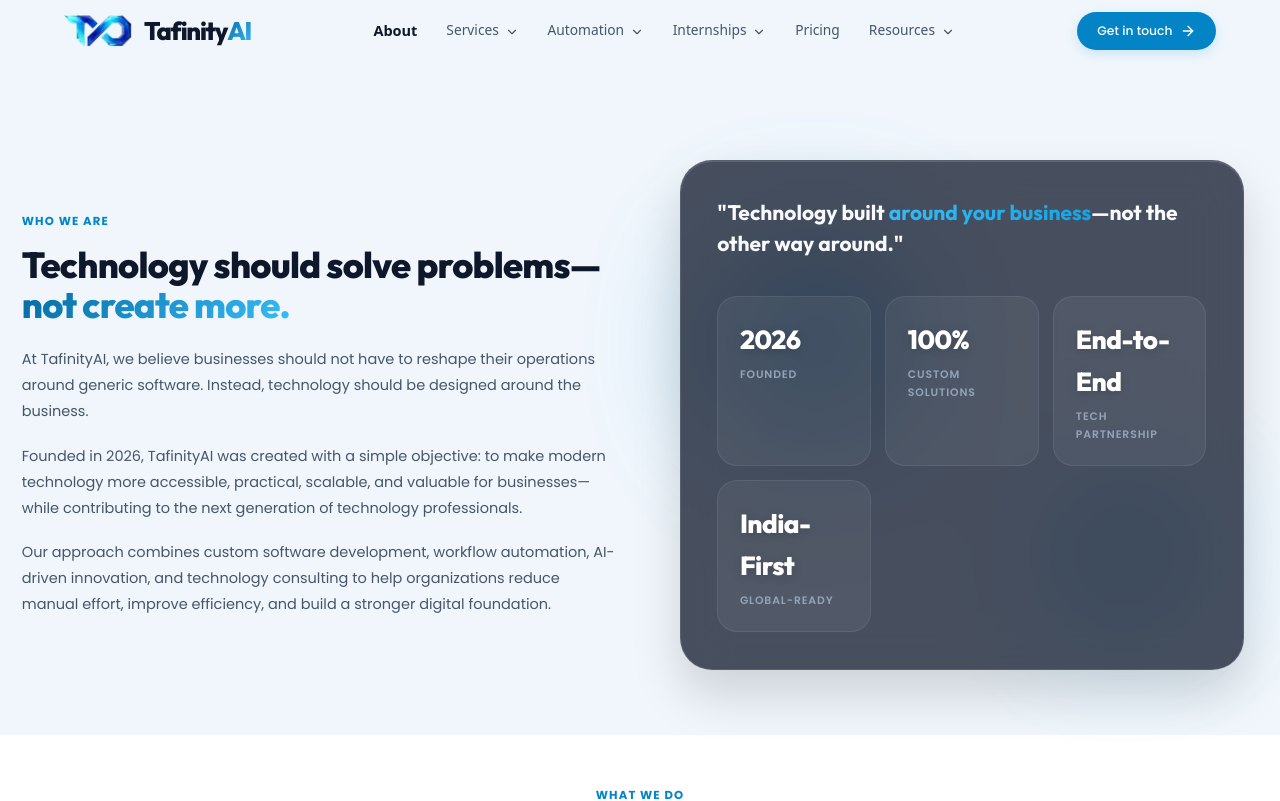
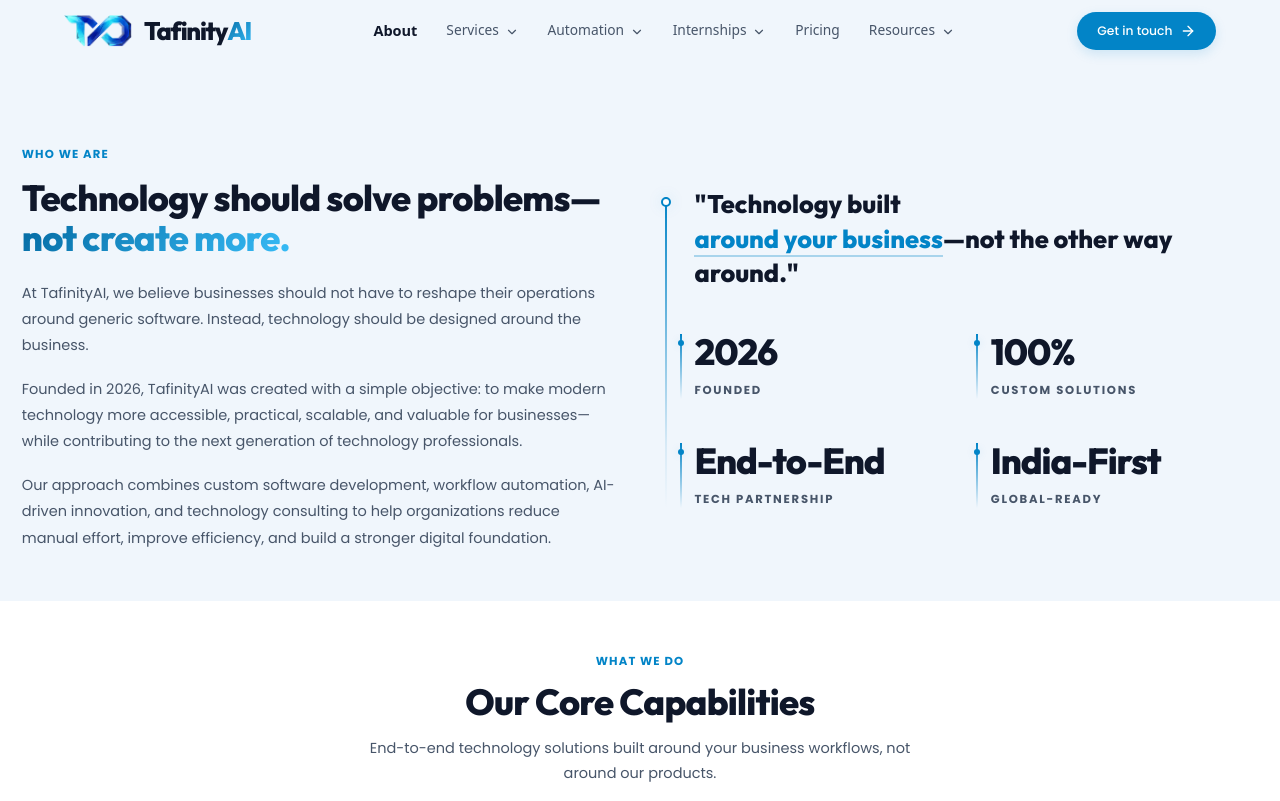
Before and after one commit to TafinityAI-LLP/tai, a React (Vite) app: page /about in a window 1280 px wide. Shown: the top 801 px of the page. Built offline with nearby package versions, Linux system fonts and the light colour scheme.

Commit message:
Implement borderless glowing axis layout for WHO WE ARE section in About page

```diff
--- a/src/pages/About.jsx
+++ b/src/pages/About.jsx
@@ -146,59 +146,42 @@ const About = () => {
                             </p>
                         </motion.div>
 
-                        <motion.div initial="hidden" whileInView="visible" viewport={{ once: true }} variants={fadeInRight} style={{ position: 'relative', zIndex: 1, padding: '1rem' }}>
-                            {/* Glowing animated orbs behind the glass */}
-                            <div className="pulse" style={{ position: 'absolute', top: '20%', left: '10%', width: '180px', height: '180px', background: 'var(--accent-color)', borderRadius: '50%', filter: 'blur(70px)', opacity: 0.5, zIndex: -1 }} />
-                            <div className="pulse" style={{ position: 'absolute', bottom: '10%', right: '10%', width: '150px', height: '150px', background: '#38bdf8', borderRadius: '50%', filter: 'blur(60px)', opacity: 0.4, animationDelay: '1s', zIndex: -1 }} />
+                        <motion.div initial="hidden" whileInView="visible" viewport={{ once: true }} variants={fadeInRight}>
+                            <div style={{ position: 'relative', paddingLeft: '2rem' }}>
+                                {/* Main Axis Line */}
+                                <div style={{ position: 'absolute', left: 0, top: '10px', bottom: 0, width: '2px', background: 'linear-gradient(180deg, var(--accent-color), rgba(2,132,199,0.1) 80%, transparent)' }} />
 
-                            <div style={{
-                                background: 'rgba(15, 23, 42, 0.75)',
-                                backdropFilter: 'blur(24px)',
-                                WebkitBackdropFilter: 'blur(24px)',
-                                borderRadius: '32px',
-                                padding: '2.5rem',
-                                border: '1px solid rgba(255, 255, 255, 0.1)',
-                                boxShadow: '0 25px 50px rgba(0,0,0,0.15), inset 0 1px 1px rgba(255,255,255,0.15)',
-                                position: 'relative',
-                                overflow: 'hidden'
-                            }}>
-                                <p style={{ fontSize: '1.45rem', fontFamily: 'var(--font-display)', fontWeight: 700, lineHeight: 1.5, color: '#f8fafc', marginBottom: '2.5rem', position: 'relative', zIndex: 2 }}>
-                                    "Technology built <span style={{ background: 'linear-gradient(135deg, #38bdf8, #0ea5e9)', WebkitBackgroundClip: 'text', WebkitTextFillColor: 'transparent', backgroundClip: 'text' }}>around your business</span>—not the other way around."
+                                {/* Pulse Dot at Top */}
+                                <div style={{ position: 'absolute', left: '-4px', top: '10px', width: '10px', height: '10px', borderRadius: '50%', background: 'var(--bg-primary)', border: '2px solid var(--accent-color)', boxShadow: '0 0 15px var(--accent-glow)' }} />
+
+                                <p style={{ fontSize: '1.75rem', fontFamily: 'var(--font-display)', fontWeight: 800, lineHeight: 1.35, color: 'var(--text-primary)', marginBottom: '3rem', position: 'relative' }}>
+                                    "Technology built <br className="hidden md:block" />
+                                    <span style={{ color: 'var(--accent-color)', position: 'relative' }}>
+                                        around your business
+                                        <div style={{ position: 'absolute', bottom: '-2px', left: 0, width: '100%', height: '2px', background: 'var(--accent-color)', opacity: 0.3 }} />
+                                    </span>
+                                    —not the other way around."
                                 </p>
 
-                                <div style={{ display: 'grid', gridTemplateColumns: 'repeat(auto-fit, minmax(min(100%, 140px), 1fr))', gap: '1rem', position: 'relative', zIndex: 2 }}>
+                                <div style={{ display: 'grid', gridTemplateColumns: 'repeat(auto-fit, minmax(180px, 1fr))', gap: '3rem 2rem' }}>
                                     {[
                                         { value: '2026', label: 'Founded' },
                                         { value: '100%', label: 'Custom Solutions' },
                                         { value: 'End-to-End', label: 'Tech Partnership' },
                                         { value: 'India-First', label: 'Global-Ready' },
                                     ].map((stat, i) => (
-                                        <div key={i}
-                                            style={{
-                                                padding: '1.5rem',
-                                                background: 'rgba(255, 255, 255, 0.05)',
-                                                borderRadius: '20px',
-                                                border: '1px solid rgba(255, 255, 255, 0.08)',
-                                                transition: 'all 0.3s ease',
-                                                cursor: 'default',
-                                                position: 'relative',
-                                                overflow: 'hidden'
-                                            }}
-                                            onMouseEnter={e => {
-                                                e.currentTarget.style.background = 'rgba(255, 255, 255, 0.1)';
-                                                e.currentTarget.style.borderColor = 'rgba(255, 255, 255, 0.2)';
-                                                e.currentTarget.style.transform = 'translateY(-4px)';
-                                                e.currentTarget.style.boxShadow = '0 10px 25px rgba(0,0,0,0.2)';
-                                            }}
-                                            onMouseLeave={e => {
-                                                e.currentTarget.style.background = 'rgba(255, 255, 255, 0.05)';
-                                                e.currentTarget.style.borderColor = 'rgba(255, 255, 255, 0.08)';
-                                                e.currentTarget.style.transform = 'translateY(0)';
-                                                e.currentTarget.style.boxShadow = 'none';
-                                            }}
-                                        >
-                                            <div style={{ fontSize: '1.8rem', fontFamily: 'var(--font-display)', fontWeight: 800, color: '#fff', marginBottom: '0.4rem', letterSpacing: '-0.02em', textShadow: '0 2px 10px rgba(0,0,0,0.2)' }}>{stat.value}</div>
-                                            <div style={{ fontSize: '0.75rem', color: '#94a3b8', fontWeight: 600, textTransform: 'uppercase', letterSpacing: '0.08em' }}>{stat.label}</div>
+                                        <div key={i} style={{ position: 'relative' }}>
+                                            {/* Glowing Left Bracket/Border for each stat */}
+                                            <div style={{ position: 'absolute', left: '-1rem', top: 0, bottom: 0, width: '2px', background: 'linear-gradient(180deg, var(--accent-color), transparent)' }} />
+                                            {/* Tiny dot on bracket */}
+                                            <div style={{ position: 'absolute', left: 'calc(-1rem - 2px)', top: '6px', width: '6px', height: '6px', borderRadius: '50%', background: 'var(--accent-color)', boxShadow: '0 0 8px var(--accent-glow)' }} />
+
+                                            <div style={{ fontSize: '2.5rem', fontFamily: 'var(--font-display)', fontWeight: 900, color: 'var(--text-primary)', lineHeight: 1, letterSpacing: '-0.03em', marginBottom: '0.75rem' }}>
+                                                {stat.value}
+                                            </div>
+                                            <div style={{ fontSize: '0.8rem', color: 'var(--text-secondary)', fontWeight: 700, textTransform: 'uppercase', letterSpacing: '0.15em' }}>
+                                                {stat.label}
+                                            </div>
                                         </div>
                                     ))}
                                 </div>
```
